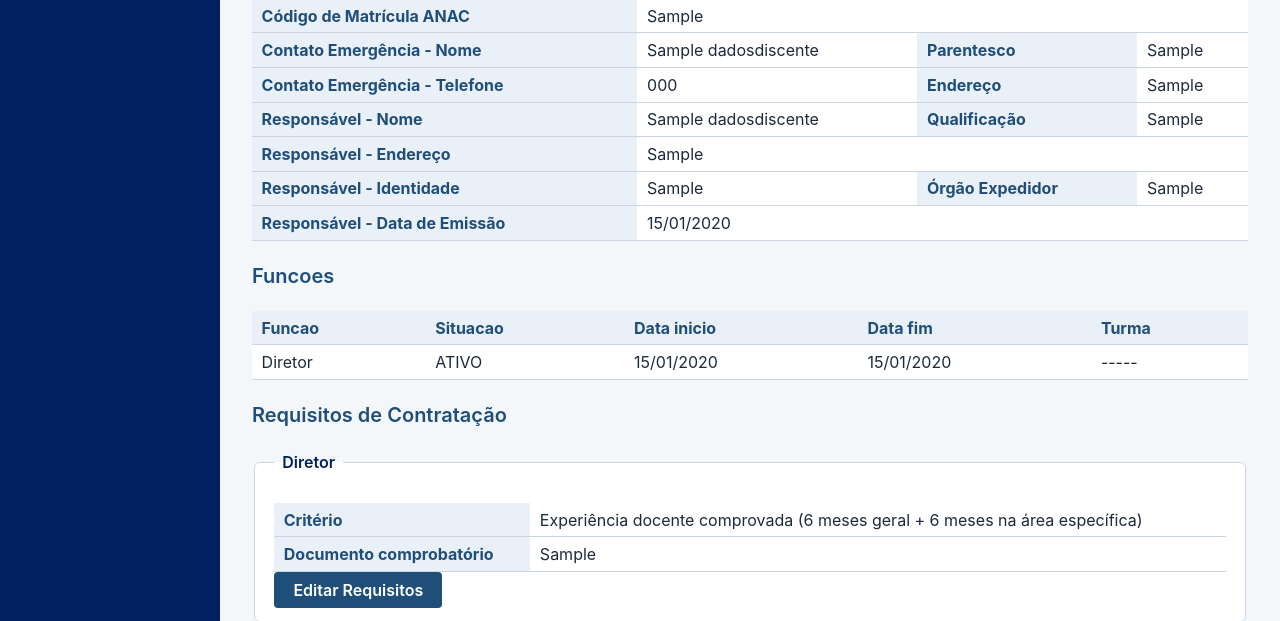
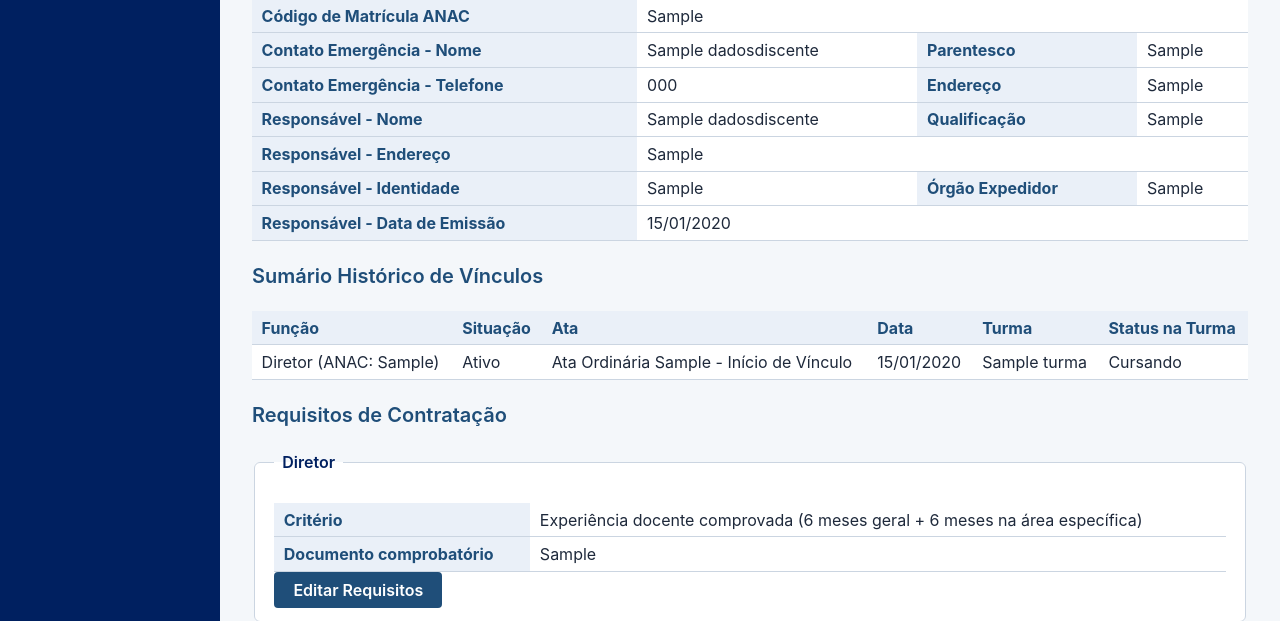
Before and after one commit to AssumFeres/gestao-escolar, a Django app: page /cadastros/1/ in a window 1280 px wide. Shown: the part 836-1457 px from the top of the page. Run offline with Django 5.2, Linux system fonts and the light colour scheme; data comes from the database, SQL or seed files in the repository; tables that the repository leaves empty hold one stand-in row (values such as "Sample post").

Commit message:
feat: Sumario Historico de Vinculos em detalhe.html - docs/38

```diff
--- a/cadastros/templates/cadastros/detalhe.html
+++ b/cadastros/templates/cadastros/detalhe.html
@@ -149,32 +149,34 @@ de Gestao Escolar{% endblock %} {% block content %}
 {% endwith %}
 {% endfor %}
 
-<h3>Funcoes</h3>
-{% if pessoa.atribuicoes.all %}
+<h3>Sumário Histórico de Vínculos</h3>
+{% if sumario_historico_vinculos %}
 <table>
   <thead>
     <tr>
-      <th>Funcao</th>
-      <th>Situacao</th>
-      <th>Data inicio</th>
-      <th>Data fim</th>
+      <th>Função</th>
+      <th>Situação</th>
+      <th>Ata</th>
+      <th>Data</th>
       <th>Turma</th>
+      <th>Status na Turma</th>
     </tr>
   </thead>
   <tbody>
-    {% for atribuicao in pessoa.atribuicoes.all %}
+    {% for linha in sumario_historico_vinculos %}
     <tr>
-      <td>{{ atribuicao.funcao.nome }}</td>
-      <td>{{ atribuicao.situacao }}</td>
-      <td>{{ atribuicao.data_inicio|date:"d/m/Y" }}</td>
-      <td>{{ atribuicao.data_fim|date:"d/m/Y"|default:"-----" }}</td>
-      <td>-----</td>
+      <td>{{ linha.funcao }}</td>
+      <td>{{ linha.situacao }}</td>
+      <td>{{ linha.ata|default:"-----" }}</td>
+      <td>{{ linha.data|date:"d/m/Y"|default:"-----" }}</td>
+      <td>{{ linha.turma|default:"-----" }}</td>
+      <td>{{ linha.status_turma|default:"-----" }}</td>
     </tr>
     {% endfor %}
   </tbody>
 </table>
 {% else %}
-<p>Nenhuma funcao cadastrada.</p>
+<p>Nenhum vínculo cadastrado.</p>
 {% endif %}
 
 <h3>Requisitos de Contratação</h3>
--- a/cadastros/views.py
+++ b/cadastros/views.py
@@ -150,12 +150,90 @@ class ListaPessoasView(ListView):
 
 class DetalhePessoaView(DetailView):
     """
-    Template View: mostra os dados completos de uma Pessoa e suas Funções.
-    Único "centro de comando" da Pessoa desde a Etapa B (02/09/2026).
+    Template View: mostra os dados completos de uma Pessoa e seu Sumário
+    Histórico de Vínculos. Único "centro de comando" da Pessoa desde a
+    Etapa B (02/09/2026).
+
+    "Funções" foi renomeado para "Sumário Histórico de Vínculos" em
+    07/09/2026 (docs/37, seção 6) — não é uma tabela nova, é uma consulta
+    consolidada: Docente/Gestão mostram 1-2 linhas direto de
+    AtribuicaoFuncao; Discente mostra 1 linha por MatriculaTurma (lida via
+    'atribuicao_funcao.matriculas_turma', o related_name do módulo
+    atribuicao — leitura pura, sem nenhum import de lá, respeitando a
+    fronteira entre os dois apps).
     """
     model = Pessoa
     template_name = 'cadastros/detalhe.html'
     context_object_name = 'pessoa'
+
+    def get_context_data(self, **kwargs):
+        context = super().get_context_data(**kwargs)
+        context['sumario_historico_vinculos'] = self._construir_sumario_historico_vinculos()
+        return context
+
+    def _construir_sumario_historico_vinculos(self):
+        linhas = []
+        for atribuicao in self.object.atribuicoes.select_related('funcao').order_by('data_inicio'):
+            if hasattr(atribuicao, 'dados_discente'):
+                linhas.extend(self._linhas_discente(atribuicao))
+            else:
+                linhas.extend(self._linhas_docente_gestao(atribuicao))
+        return linhas
+
+    def _linhas_discente(self, atribuicao):
+        canac = atribuicao.dados_discente.codigo_matricula_anac
+        rotulo_funcao = f"{atribuicao.funcao.nome} (ANAC: {canac})" if canac else atribuicao.funcao.nome
+
+        matriculas = list(
+            atribuicao.matriculas_turma.select_related(
+                'turma__oferta_modulo__modulo', 'ata_inicio', 'ata_encerramento'
+            ).order_by('id')
+        )
+
+        if not matriculas:
+            return [{
+                'funcao': rotulo_funcao,
+                'situacao': atribuicao.get_situacao_display(),
+                'ata': None,
+                'data': atribuicao.data_inicio,
+                'turma': None,
+                'status_turma': 'Aguardando Atribuição',
+            }]
+
+        linhas = []
+        ultimo_indice = len(matriculas) - 1
+        for indice, matricula in enumerate(matriculas):
+            eh_ultima = (indice == ultimo_indice)
+            ata = matricula.ata_encerramento or matricula.ata_inicio
+            linhas.append({
+                'funcao': rotulo_funcao,
+                'situacao': atribuicao.get_situacao_display() if eh_ultima else 'Ativo',
+                'ata': str(ata) if ata else None,
+                'data': matricula.data_fim or matricula.data_inicio,
+                'turma': matricula.turma.nome,
+                'status_turma': matricula.get_status_display(),
+            })
+        return linhas
+
+    def _linhas_docente_gestao(self, atribuicao):
+        linhas = [{
+            'funcao': atribuicao.funcao.nome,
+            'situacao': 'Ativo' if atribuicao.data_fim else atribuicao.get_situacao_display(),
+            'ata': None,
+            'data': atribuicao.data_inicio,
+            'turma': None,
+            'status_turma': None,
+        }]
+        if atribuicao.data_fim:
+            linhas.append({
+                'funcao': atribuicao.funcao.nome,
+                'situacao': atribuicao.get_situacao_display(),
+                'ata': None,
+                'data': atribuicao.data_fim,
+                'turma': None,
+                'status_turma': None,
+            })
+        return linhas
 
 
 # Campo usado para decidir se uma linha de Formset foi de fato preenchida
```
